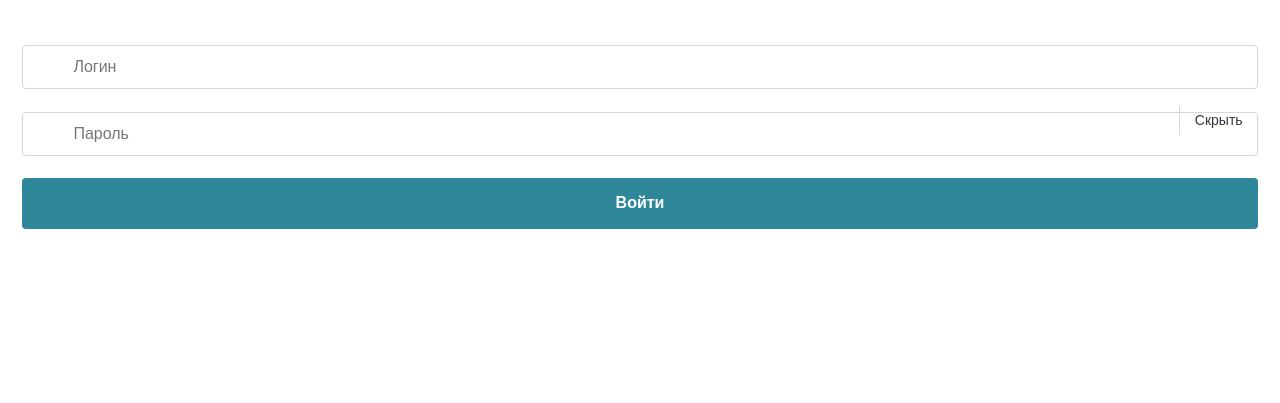
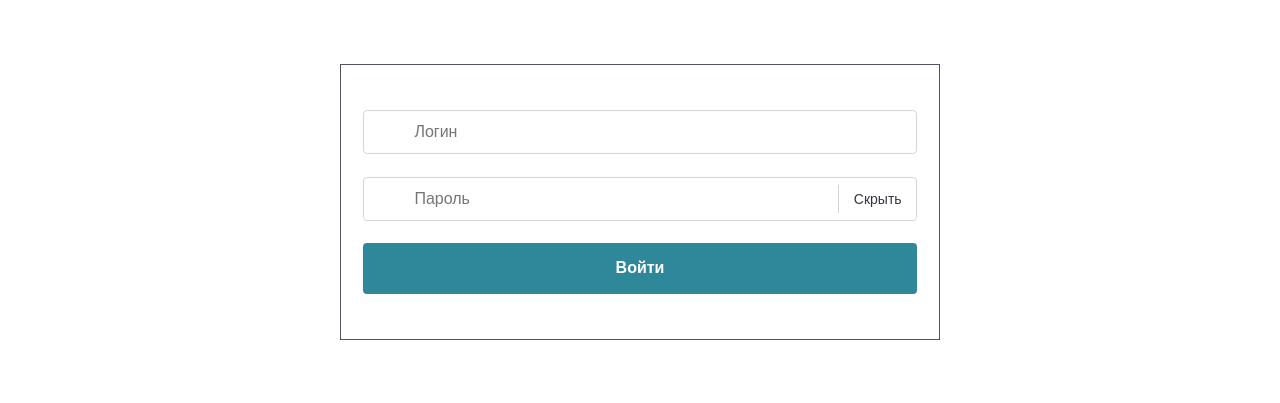
Before and after one commit to Sofa227/rest-api, a PHP site: page / in a window 1280 px wide. Shown: the top 403 px of the page. Run offline with PHP 8.4, Linux system fonts and the light colour scheme.

Commit message:
Add files via upload

```diff
--- a/Marina/index.php
+++ b/Marina/index.php
@@ -8,14 +8,16 @@
 
 </head>
 <body>
+<div class="cd-user-modal">
+	<div class="cd-user-modal-container">
     <div id="cd-login">
         <form class="cd-form"  action="signin.php" method="POST">
             <p class="fieldset">
-                <input class="full-width has-padding has-border" id="signin-email" type="text" placeholder="Логин" name="signin_login">
+                <input class="full-width has-padding has-border" id="signin_login" type="text" placeholder="Логин" name="signin_login">
             </p>
 
             <p class="fieldset">
-                <input class="full-width has-padding has-border" id="signin-password" type="text" placeholder="Пароль" name="signin_password">
+                <input class="full-width has-padding has-border" id="signin_password" type="text" placeholder="Пароль" name="signin_password">
                 <a href="#0" class="hide-password">Скрыть</a>
             </p>
 
@@ -23,6 +25,8 @@
                 <input class="full-width" type="submit" value="Войти">
             </p>
         </form>
+</div>
+</div>
     </div>
     <script src="main.js"></script>
 </body>
--- a/Marina/style.css
+++ b/Marina/style.css
@@ -102,45 +102,11 @@ header, footer {
     font-size: 16px;
     font-size: 1rem;
   }
-  .cd-user-modal {
-    position: fixed;
-    top: 0;
-    left: 0;
-    width: 100%;
-    height: 100%;
-    background: rgba(52, 54, 66, 0.9);
-    visibility: hidden;
-  }
-  .cd-user-modal.is-visible {
-    visibility: visible;
-  }
   .cd-user-modal-container {
     position: relative;
     width: 90%;
     max-width: 600px;
-    margin: 3em auto 4em;
-  }
-  .cd-user-modal-container .cd-switcher:after {
-    content: "";
-    display: table;
-    clear: both;
-  }
-  .cd-user-modal-container .cd-switcher li {
-    width: 50%;
-    float: left;
-    text-align: center;
-  }
-  .cd-user-modal-container .cd-switcher a {
-    display: block;
-    width: 100%;
-    height: 50px;
-    line-height: 50px;
-    background: #d2d8d8;
-    color: #809191;
-  }
-  .cd-user-modal-container .cd-switcher a.selected {
-    background: #FFF;
-    color: #505260;
+    margin: 4em auto;
   }
   .cd-form {
     padding: 1.4em;
@@ -153,6 +119,9 @@ header, footer {
     margin: 0;
     padding: 0;
     border-radius: 0.25em;
+    border: 1px solid #d2d8d8;
+    width: 100%;
+    padding: 12px 20px 12px 50px;
   }
   .cd-form input.full-width {
     width: 100%;
@@ -216,7 +185,7 @@ header, footer {
     color: #343642;
   }
 
-  .cd-form .hide-password {
+/*   .cd-form .hide-password {
     display: inline-block;
     position: absolute;
     right: 0;
@@ -225,7 +194,8 @@ header, footer {
     border-left: 1px solid #d2d8d8;
     font-size: 14px;
     color: #343642;
-  }
-  #cd-login {
-    width: 70;
-  }
+  } */
+
+#cd-login {
+  border: 0.1em solid;
+}
```
